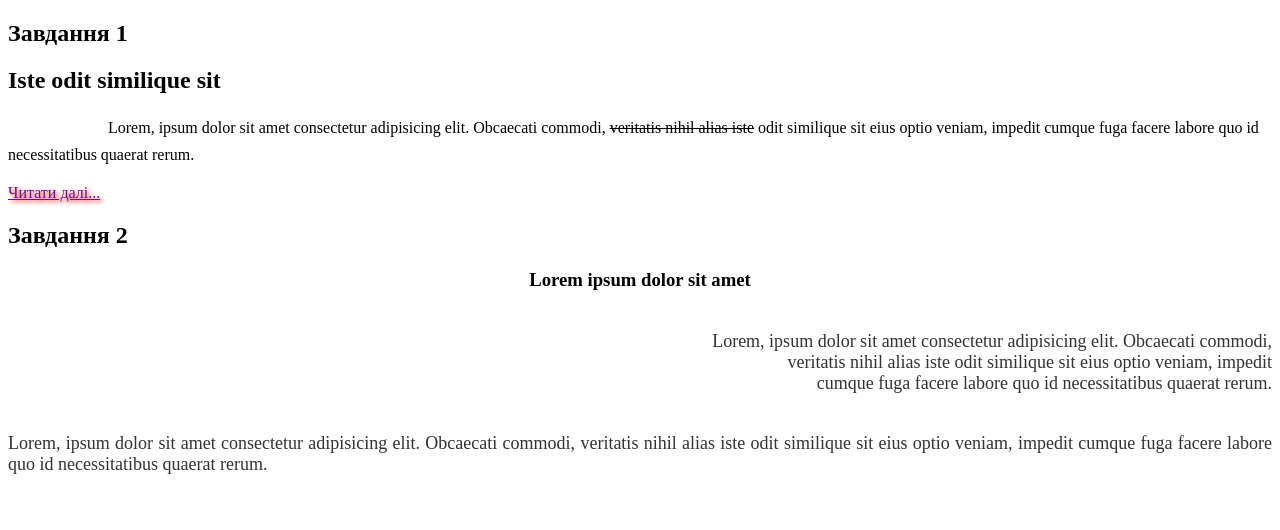
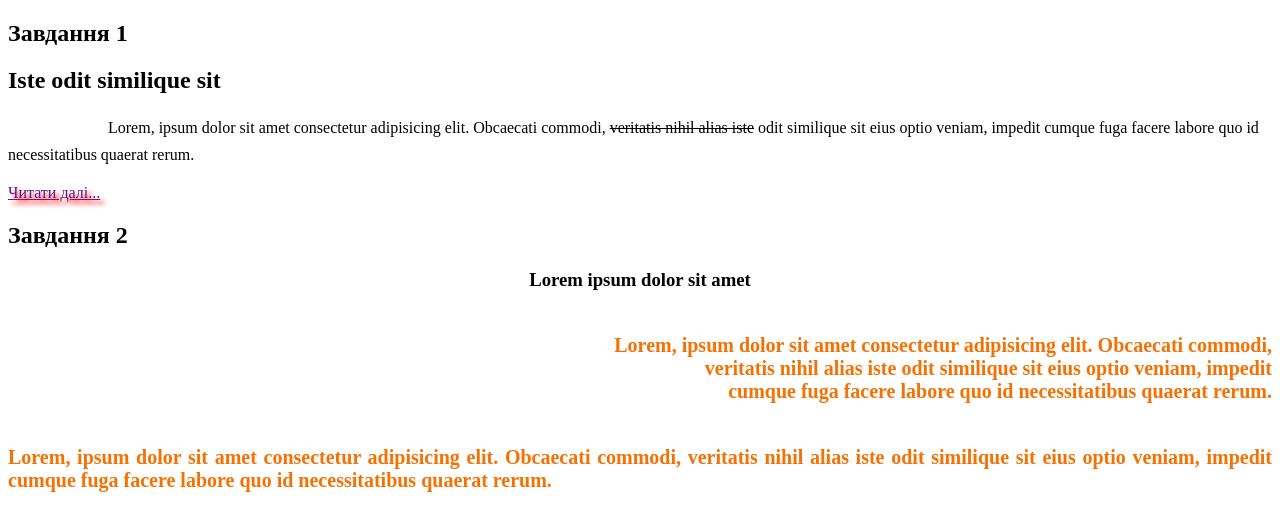
Before and after one commit to sasha7880/hw-9, a plain HTML site: page index.html in a window 1280 px wide. Drawn offline with Linux system fonts and the light colour scheme.

Commit message:
first commit

```diff
--- a/style.css
+++ b/style.css
@@ -1,26 +1,34 @@
-.text span {
+span {
   text-decoration: line-through;
 }
+
 .text {
   text-indent: 100px;
   line-height: 1.7;
 }
+
 .link {
-    text-shadow: 2px 2px 4px red;
+  text-shadow: 4px 4px 4px red;
 }
+
+
 .post-title {
   text-align: center;
 }
+
+.post-text {
+  font-family: 'Unna', serif;
+  font-size: 20px;
+  color: #F67103;
+  font-weight: bold
+}
+
 .post-text:first-of-type {
   text-align: right;
   white-space: pre-wrap;
 }
+
 .post-text:last-of-type {
   text-align: justify;
-    font-variant-ligatures: none;
+  word-break: keep-all;
 }
-  .post-text {
-    font-family: "Times New Roman", serif;
-    font-size: 18px;
-    color: #333;
-  }
```
Lines whose indentation alone changed are shown as unchanged.
